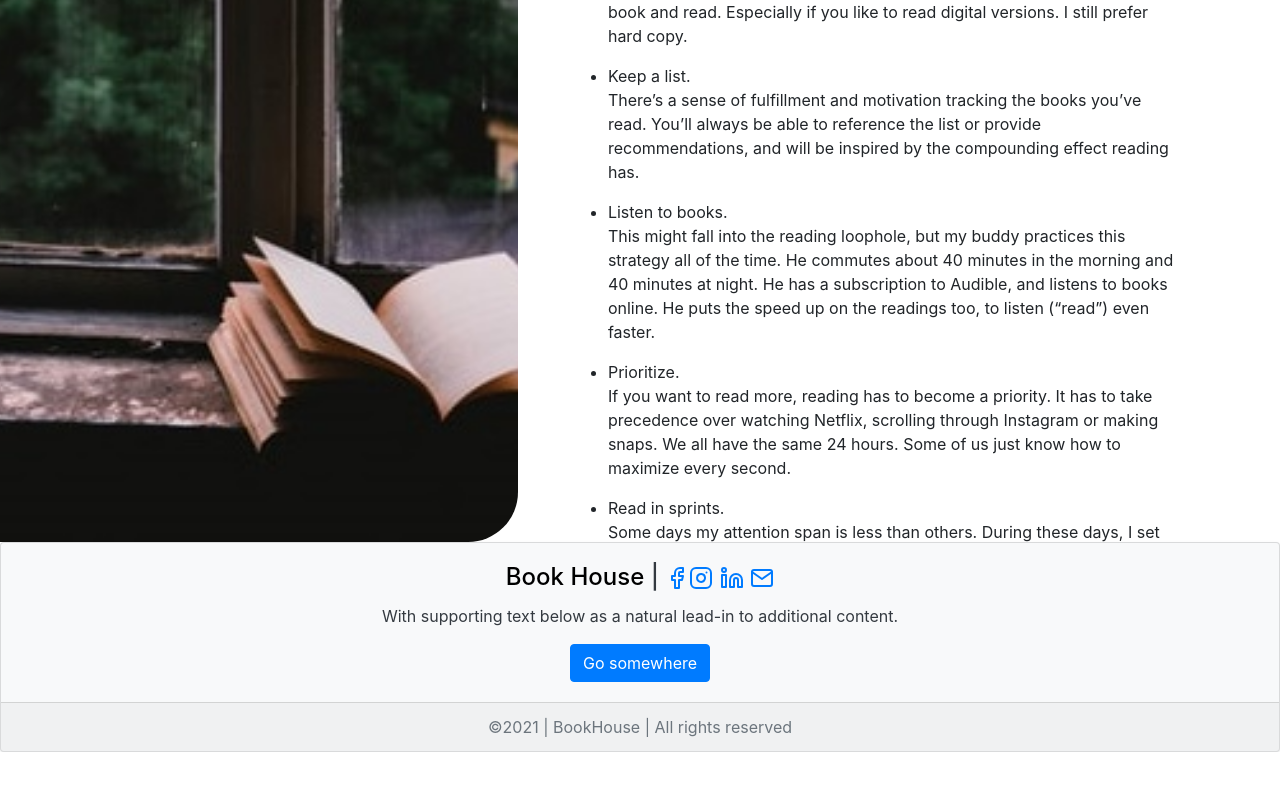
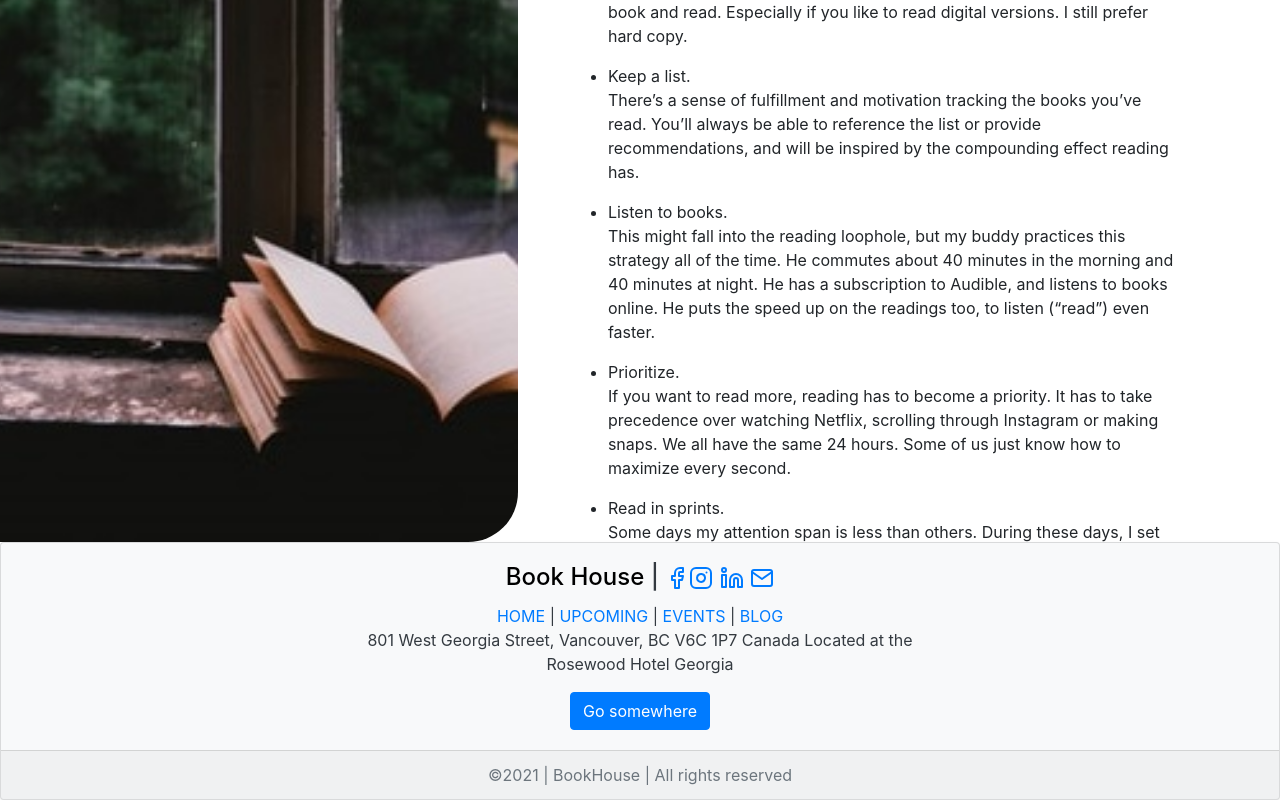
Before and after one commit to sachuverma/Book_Renting_MERN, a React (Create React App) app in the folder client/: page / in a window 1280 px wide. Shown: the part 1059-1859 px from the top of the page. Before the commit the page ends 1811 px from the top, so only its background shows below. Built offline with nearby package versions, Linux system fonts and the light colour scheme; no server answers.

Commit message:
footer changes

```diff
--- a/client/src/components/Footer.js
+++ b/client/src/components/Footer.js
@@ -32,7 +32,11 @@ function Footer() {
           </Link>
         </Card.Title>
         <Card.Text>
-          With supporting text below as a natural lead-in to additional content.
+          <Link to="/">HOME</Link> | <Link>UPCOMING</Link> | <Link>EVENTS</Link>{" "}
+          | <Link>BLOG</Link> <br />
+          801 West Georgia Street, Vancouver, BC V6C 1P7 Canada Located at the{" "}
+          <br />
+          Rosewood Hotel Georgia <br />
         </Card.Text>
         <Button variant="primary">Go somewhere</Button>
       </Card.Body>
```
